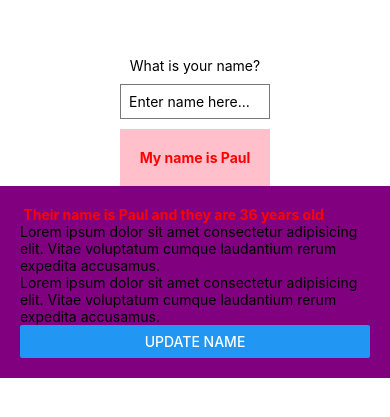
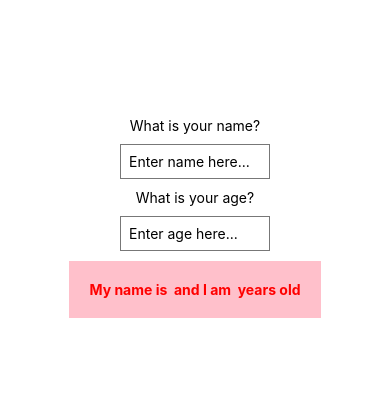
Before and after one commit to Paul2071/rnbook, a React Native app: screen / in a window 390 px wide. Shown: the part 205-622 px from the top of the page. Built offline with nearby package versions, Linux system fonts and the light colour scheme.

Commit message:
added keyboardtype prop, had a look at multiline and a few other props too. Link to docs for it out in readme.

```diff
--- a/App.js
+++ b/App.js
@@ -1,39 +1,32 @@
-import { StatusBar } from 'expo-status-bar';
-import { useState } from 'react';
-import { Button, StyleSheet, Text, View, TextInput } from 'react-native';
+import { StatusBar } from "expo-status-bar";
+import { useState } from "react";
+import { Button, StyleSheet, Text, View, TextInput } from "react-native";
 
 export default function App() {
+  const [name, setName] = useState();
+  const [age, setAge] = useState();
 
-  const [name, setName] = useState("Paul")
-  const [person, setPerson ] = useState({name: "Paul", age: 36})
 
-  const clickHandler = () => {
-    setName("Sasha")
-    setPerson({name: "Sasha", age: 26})
-
-  }
 
   return (
     <View style={styles.container}>
       <Text>What is your name?</Text>
       <TextInput
         style={styles.input}
-        placeholder= "Enter name here..."
+        placeholder="Enter name here..."
         onChangeText={(value) => setName(value)}
       />
+      <Text>What is your age?</Text>
+      <TextInput
+        keyboardType="numeric"
+        style={styles.age}
+        placeholder="Enter age here..."
+        onChangeText={(value) => setAge(value)}
+      />
+
+
       <View style={styles.header}>
-        <Text style={styles.boldText}>My name is {name}</Text>
-      </View>
-        <View style={styles.body}>
-          <Text style={styles.boldText}> Their name is {person.name} and they are {person.age} years old</Text>
-          <Text>Lorem ipsum dolor sit amet consectetur adipisicing elit. Vitae voluptatum cumque laudantium rerum expedita accusamus. </Text>
-          <Text>Lorem ipsum dolor sit amet consectetur adipisicing elit. Vitae voluptatum cumque laudantium rerum expedita accusamus. </Text>
-          <View styles={styles.buttonContainer}>
-            <Button
-            title="update name"
-            onPress={clickHandler}
-            />
-          </View>
+        <Text style={styles.boldText}>My name is {name} and I am {age} years old</Text>
       </View>
     </View>
   );
@@ -42,9 +35,9 @@ export default function App() {
 const styles = StyleSheet.create({
   container: {
     flex: 1,
-    backgroundColor: '#fff',
-    alignItems: 'center',
-    justifyContent: 'center',
+    backgroundColor: "#fff",
+    alignItems: "center",
+    justifyContent: "center",
   },
   header: {
     backgroundColor: "pink",
@@ -63,11 +56,17 @@ const styles = StyleSheet.create({
     marginTop: 20,
   },
   input: {
-
     borderWidth: 1,
     borderColor: "#777",
     padding: 8,
     margin: 10,
     width: 150,
-   }
+  },
+  age: {
+    borderWidth: 1,
+    borderColor: "#777",
+    padding: 8,
+    margin: 10,
+    width: 150,
+  },
 });
```
Lines whose indentation alone changed are shown as unchanged.
